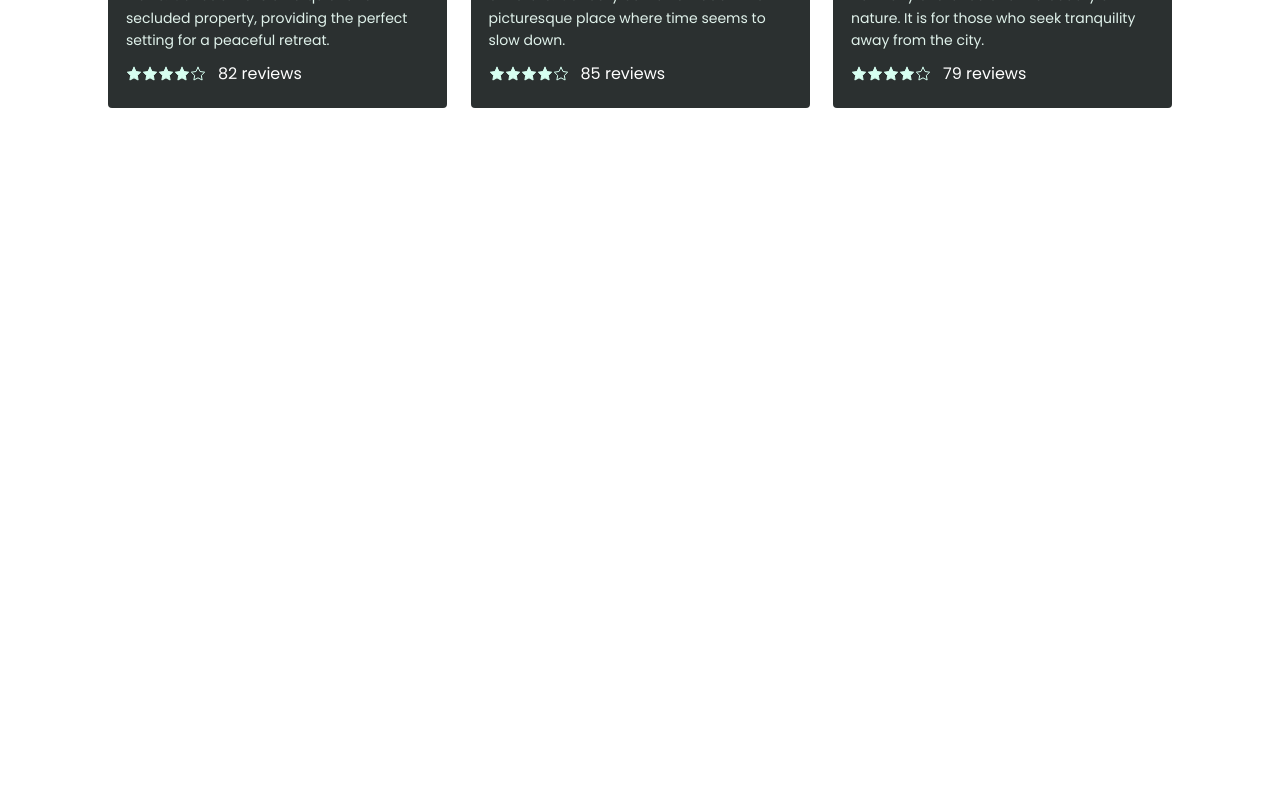
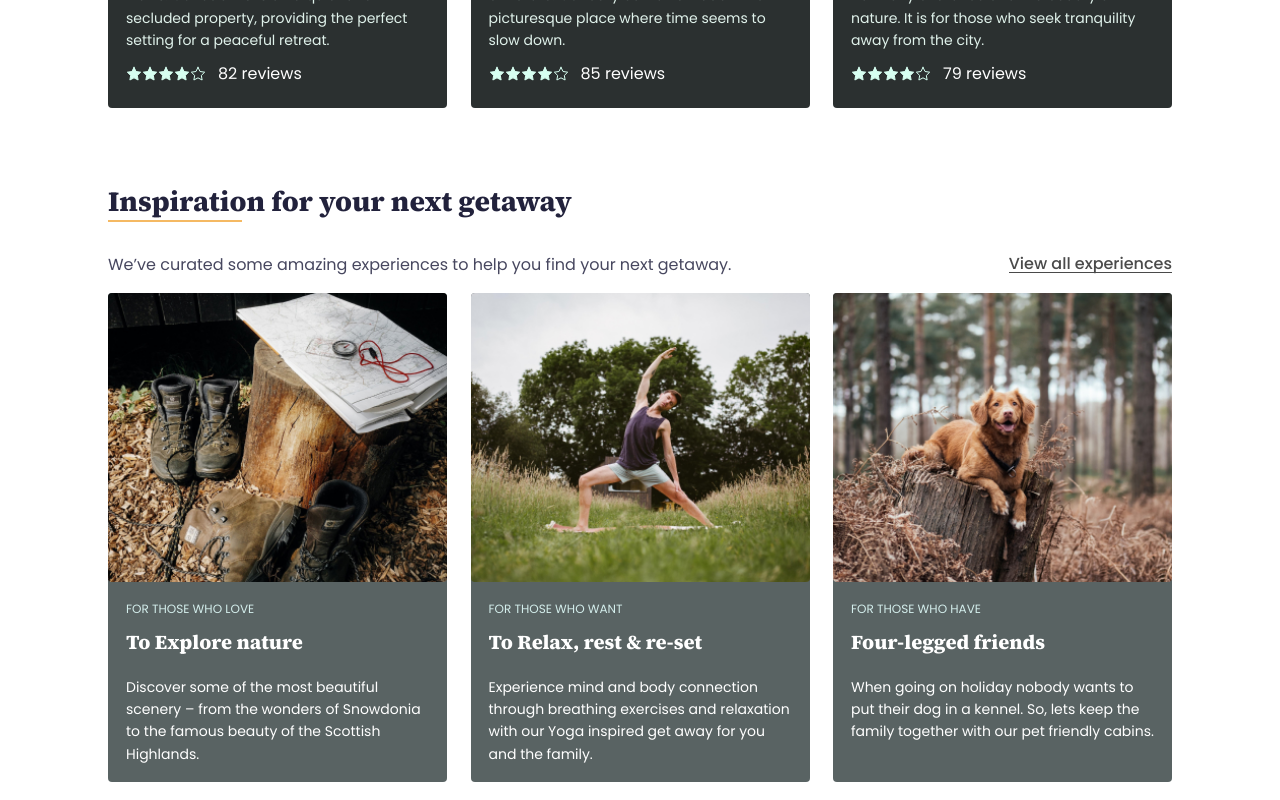
Before and after one commit to yevmot/UnwindCabins-TypeScript, a React (Create React App) app: page / in a window 1280 px wide. Shown: the part 1250-2050 px from the top of the page. Before the commit the page ends 1376 px from the top, so only its background shows below. Built offline with nearby package versions, Linux system fonts and the light colour scheme.

Commit message:
Implemented a new section with cards and fixed some bugs

```diff
--- a/src/components/main/Main.tsx
+++ b/src/components/main/Main.tsx
@@ -1,6 +1,6 @@
 import { JSX } from 'react';
 import Discover from './sections/discover/Discover';
-// import Inspiration from "./sections/section-inspiration/Inspiration";
+import Inspiration from './sections/inspiration/Inspiration';
 // import Experience from "./sections/section-experience/Experience";
 // import SectionVideo from "./sections/section-video/SectionVideo";
 // import Find from "./sections/section-find/Find";
@@ -11,7 +11,7 @@ const Main = (): JSX.Element => {
   return (
     <main>
       <Discover />
-      {/* <Inspiration /> */}
+      <Inspiration />
       {/* <Experience /> */}
       {/* <SectionVideo /> */}
       {/* <Find /> */}
--- a/src/components/main/sections/discover/Discover.tsx
+++ b/src/components/main/sections/discover/Discover.tsx
@@ -1,4 +1,4 @@
-import Cards from './cards/Cards';
+import Cards from './cards/DiscoverCards';
 import './discover.css';
 import { JSX } from 'react';
 
--- a/src/components/main/sections/discover/cards/Cards.tsx
+++ /dev/null
@@ -1,28 +0,0 @@
-import DiscoverCard from './DiscoverCard';
-import discoverCardList from '../../../../../data/discoverCardList';
-import { JSX } from 'react';
-import './cards.css';
-
-const Cards = (): JSX.Element => {
-  return (
-    <div className="container">
-      <div className="card-container">
-        {discoverCardList.map((card, index) => {
-          return (
-            <DiscoverCard
-              key={index}
-              img={card.img}
-              location={card.location}
-              title={card.title}
-              price={card.price}
-              text={card.text}
-              review={card.review}
-            />
-          );
-        })}
-      </div>
-    </div>
-  );
-};
-
-export default Cards;
--- /dev/null
+++ b/src/components/main/sections/discover/cards/DiscoverCards.tsx
@@ -0,0 +1,26 @@
+import DiscoverCard from './DiscoverCard';
+import discoverCardList from '../../../../../data/discoverCardList';
+import { JSX } from 'react';
+import './cards.css';
+
+const Cards = (): JSX.Element => {
+  return (
+    <div className="container card-container">
+      {discoverCardList.map((card, index) => {
+        return (
+          <DiscoverCard
+            key={index}
+            img={card.img}
+            location={card.location}
+            title={card.title}
+            price={card.price}
+            text={card.text}
+            review={card.review}
+          />
+        );
+      })}
+    </div>
+  );
+};
+
+export default Cards;
--- /dev/null
+++ b/src/components/main/sections/inspiration/Inspiration.tsx
@@ -0,0 +1,26 @@
+import { JSX } from 'react';
+import InspirationCards from './cards/InspirationCards';
+import './inspiration.css';
+
+const Inspiration = (): JSX.Element => {
+  return (
+    <div className="container">
+      <div className="inspiration-text">
+        <h1 className="inspiration-title">
+          <span className="underline">Inspiration</span> for your next
+                    getaway
+        </h1>
+        <div className="inspiration-desc">
+          <p className="desc">
+                        We’ve curated some amazing experiences to help you find
+                        your next getaway.
+          </p>
+          <span className="view-all">View all experiences</span>
+        </div>
+      </div>
+      <InspirationCards />
+    </div>
+  );
+};
+
+export default Inspiration;
--- /dev/null
+++ b/src/components/main/sections/inspiration/cards/InspirationCard.tsx
@@ -0,0 +1,19 @@
+import { JSX } from 'react';
+import { IInspirationCards } from '../../../../../types/cards';
+
+const InspirationCard = ({ img, slogan, title, text }: IInspirationCards): JSX.Element => {
+  return (
+    <div className="card insp-card">
+      <img src={img} alt="card" className="card-img" />
+      <div className="card-desc">
+        <span className="slogan">{slogan}</span>
+        <div className="card-title">
+          <span>{title}</span>
+        </div>
+        <p>{text}</p>
+      </div>
+    </div>
+  );
+};
+
+export default InspirationCard;
--- /dev/null
+++ b/src/components/main/sections/inspiration/cards/InspirationCards.tsx
@@ -0,0 +1,23 @@
+import InspirationCard from './InspirationCard';
+import InspirationCardList from './../../../../../data/InspirationCardList';
+import { JSX } from 'react';
+
+const InspirationCards = (): JSX.Element => {
+  return (
+    <div className="container card-container">
+      {InspirationCardList.map((card, index) => {
+        return (
+          <InspirationCard
+            key={index}
+            img={card.img}
+            slogan={card.slogan}
+            title={card.title}
+            text={card.text}
+          />
+        );
+      })}
+    </div>
+  );
+};
+
+export default InspirationCards;
--- /dev/null
+++ b/src/components/main/sections/inspiration/cards/inspirationCards.css
@@ -0,0 +1,17 @@
+.insp-card {
+    background-color: #596363;
+    border-radius: 4px;
+}
+.insp-card .card-img {
+    border-radius: 4px;
+}
+.slogan {
+    text-transform: uppercase;
+    font-family: "Poppins";
+    font-size: 12px;
+    font-weight: 400;
+    color: var(--lime);
+}
+.insp-card p {
+    color: #fff;
+}
--- /dev/null
+++ b/src/components/main/sections/inspiration/inspiration.css
@@ -0,0 +1,17 @@
+@import url("./cards/inspirationCards.css");
+.inspiration-title {
+    margin: 56px 0 16px 0;
+    font-family: "Source Serif 4";
+    font-size: 28px;
+    font-weight: 800;
+    color: #22223c;
+}
+
+.inspiration-title .underline::after {
+    width: 85%;
+}
+.inspiration-desc {
+    display: flex;
+    justify-content: space-between;
+    align-items: center;
+}
```
